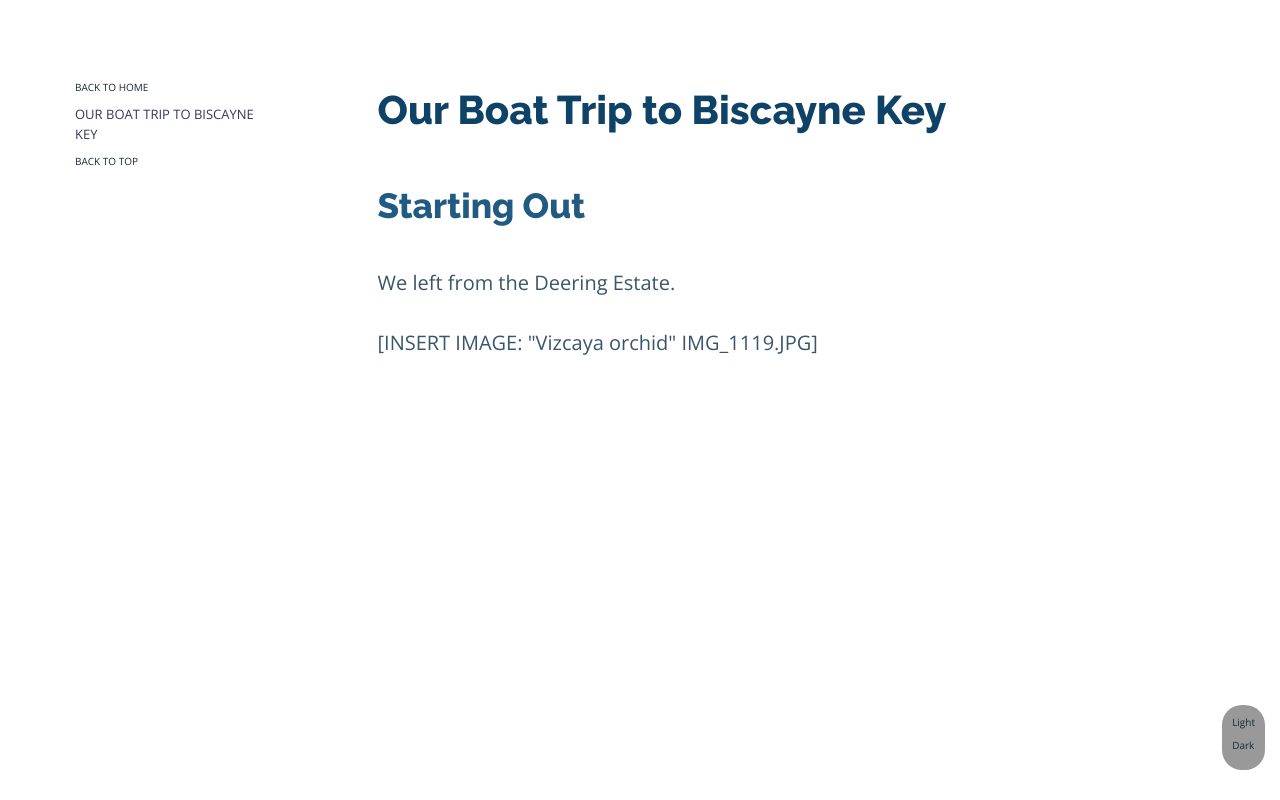
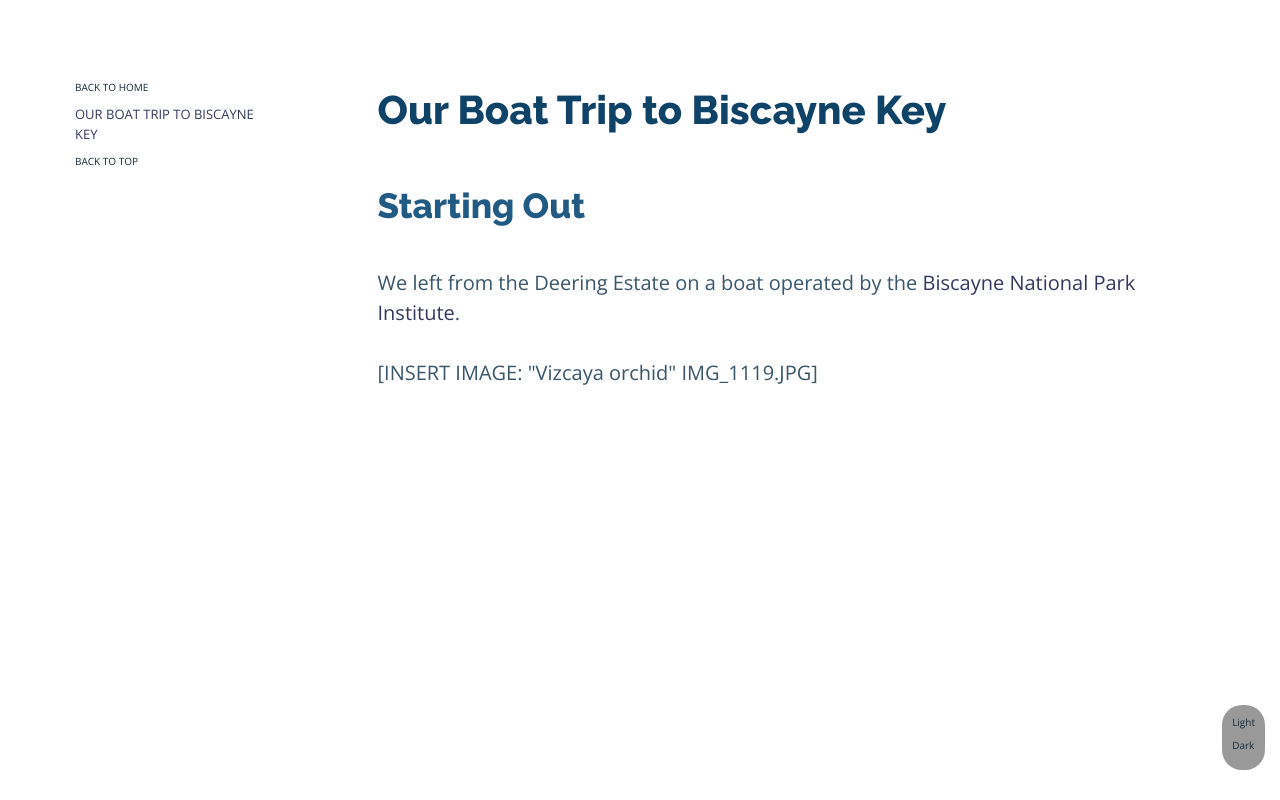
Before and after one commit to seandonna/from-lantern, a plain HTML site: page 010-StartingOut.html in a window 1280 px wide. Drawn offline with nearby package versions, Linux system fonts and the light colour scheme; a script that the page names is missing.

Commit message:
deploy: 1093e429b0f1001fc67eda0b3637cb6858fed011

```diff
--- a/010-StartingOut.html
+++ b/010-StartingOut.html
@@ -55,7 +55,7 @@
                 <h2></h2>
 <h2 id="our-boat-trip-to-biscayne-key">Our Boat Trip to Biscayne Key</h2>
 <h3 class="unnumbered" id="starting-out">Starting Out</h3>
-<p>We left from the Deering Estate.</p>
+<p>We left from the Deering Estate on a boat operated by the <a href="https://www.biscaynenationalparkinstitute.org/">Biscayne National Park Institute</a>.</p>
 <p>[INSERT IMAGE: "Vizcaya orchid" IMG_1119.JPG]</p>
             </div>
         </div>
```
